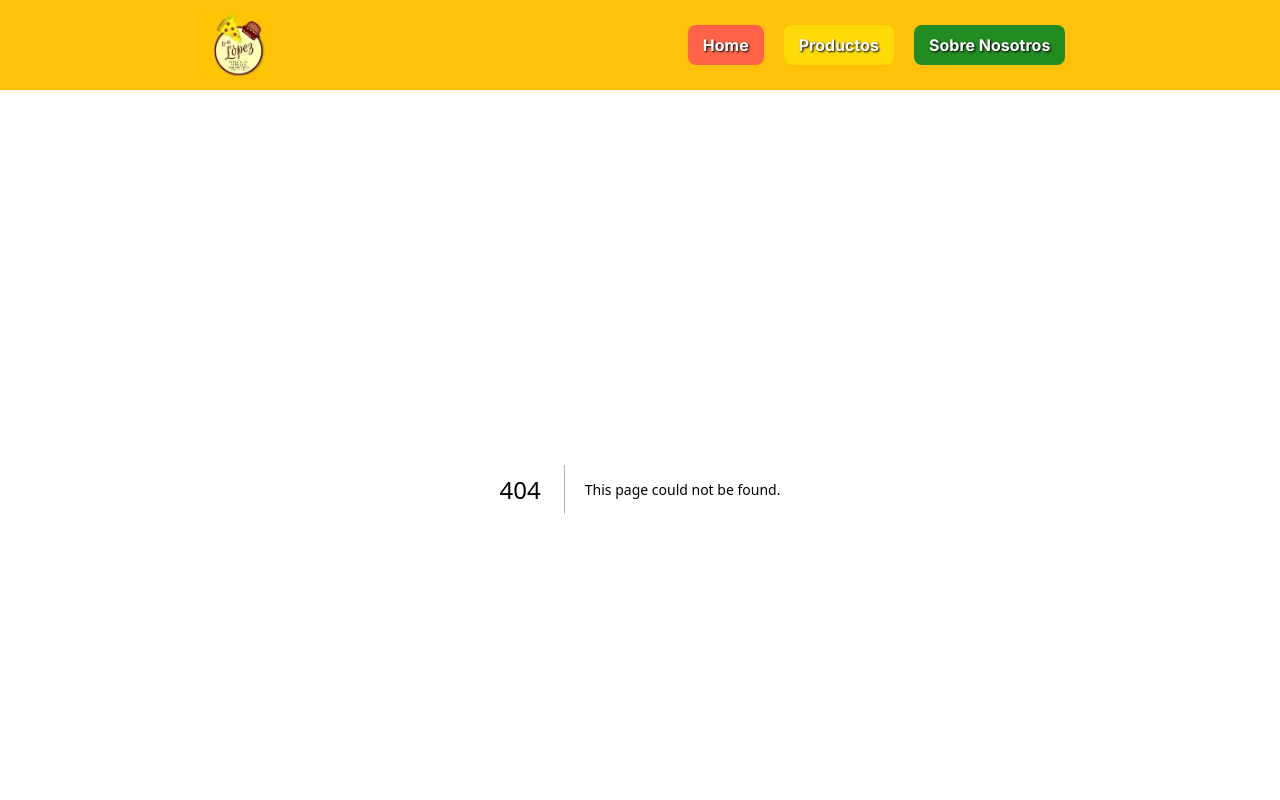
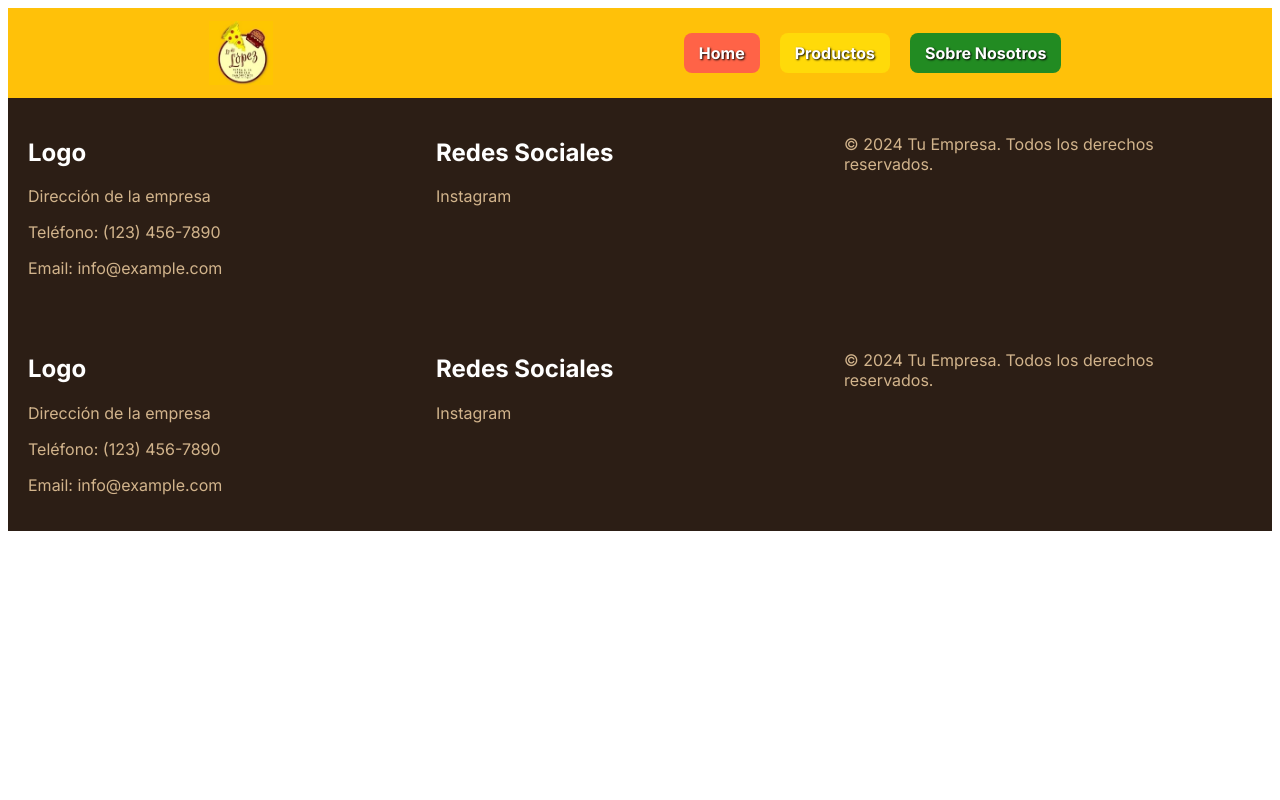
Before and after one commit to ImanolBraccciale/landing, a Next.js app: page /components/Footer in a window 1280 px wide. Before the commit this address had no page. Shown: the top 800 px of the page. Built offline with nearby package versions, Linux system fonts and the light colour scheme.

Commit message:
Prototipo de footer

```diff
--- /dev/null
+++ b/src/app/components/Footer/Footer.css
@@ -0,0 +1,29 @@
+/* Footer.css */
+
+.footer {
+    background-color: #2c1e15; /* Marrón oscuro */
+    color: #d2b48c; /* Beige o cualquier color claro para el texto */
+    padding: 20px;
+    display: flex;
+    justify-content: space-between;
+  }
+
+  .footer-section {
+    flex: 1;
+    margin-right: 20px;
+  }
+
+  .footer h2 {
+    color: #fff; /* Blanco para los títulos */
+  }
+
+  .footer a {
+    color: #d2b48c; /* Beige o cualquier color claro para los enlaces */
+    text-decoration: none;
+    display: block;
+    margin-bottom: 10px;
+  }
+
+  .footer a:hover {
+    text-decoration: underline;
+  }
--- a/src/app/components/Food/page.jsx
+++ b/src/app/components/Footer/page.jsx
@@ -1,21 +1,24 @@
+// Footer.js
+
 import React from 'react';
+import './Footer.css';
 
 const Footer = () => {
   return (
-    <footer>
-      <div>
+    <footer className="footer">
+      <div className="footer-section">
         <h2>Logo</h2>
         <p>Dirección de la empresa</p>
         <p>Teléfono: (123) 456-7890</p>
         <p>Email: info@example.com</p>
       </div>
-      <div>
+      <div className="footer-section">
         <h2>Redes Sociales</h2>
         <a href="https://instagram.com" target="_blank" rel="noopener noreferrer">
           Instagram
         </a>
       </div>
-      <div>
+      <div className="footer-section">
         <p>&copy; 2024 Tu Empresa. Todos los derechos reservados.</p>
       </div>
     </footer>
--- a/src/app/layout.js
+++ b/src/app/layout.js
@@ -1,6 +1,6 @@
 import { Inter } from 'next/font/google'
 import NavBar from './components/NavBar/page'
-import Footer from './components/Food/page'
+import Footer from './components/Footer/page'
 
 
 const inter = Inter({ subsets: ['latin'] })
```
